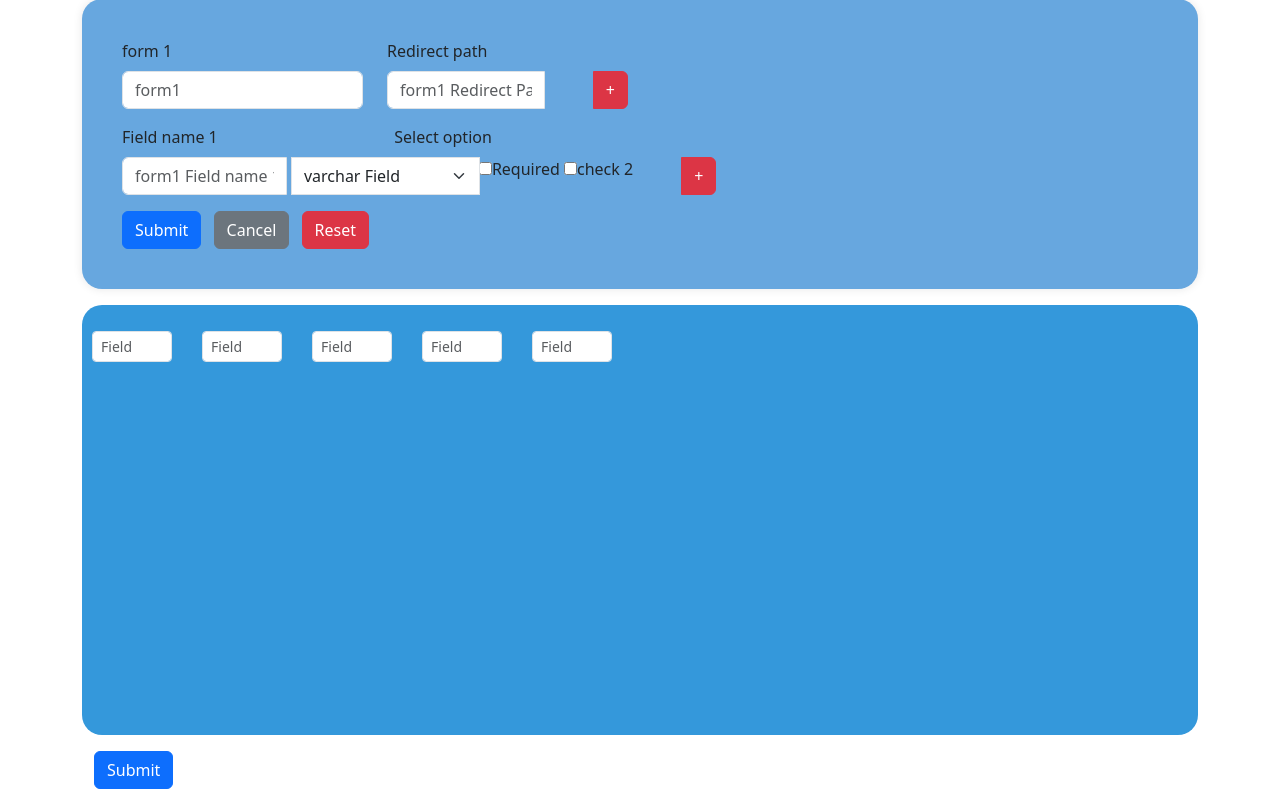
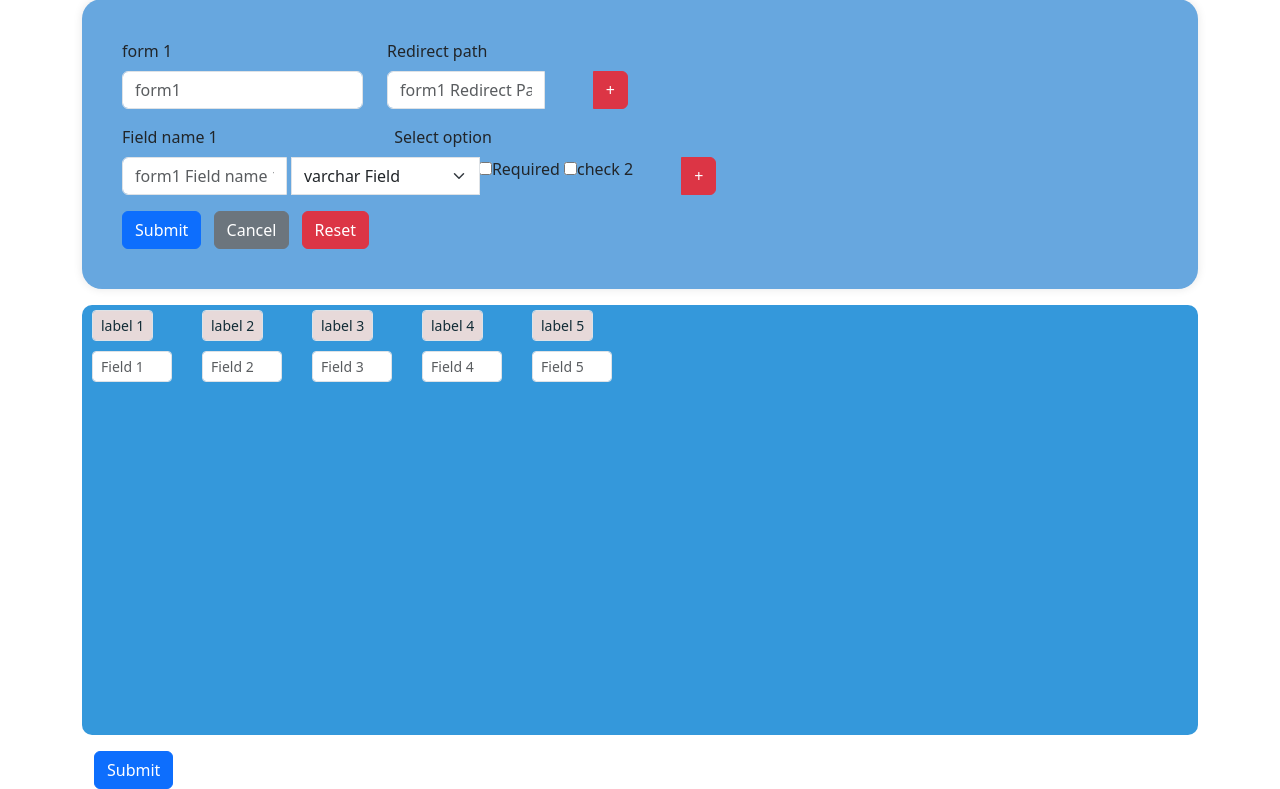
Before and after one commit to Jagan6923/Grid-Five-Input, a Django app: page / in a window 1280 px wide. Shown: the part 231-1020 px from the top of the page. Run offline with Django 5.2, Linux system fonts and the light colour scheme; some libraries are stand-ins or nearby versions.

Commit message:
Position issue fixed

```diff
--- a/formapp/models.py
+++ b/formapp/models.py
@@ -6,10 +6,11 @@ class Project(models.Model):
 
 
 class DraggableInput(models.Model):
+    input_field_id = models.CharField(max_length=100, default='')
     data = models.CharField(max_length=255)
     x_axis = models.FloatField()
     y_axis = models.FloatField()
-    input_field_id = models.CharField(max_length=100, default='')  # You can adjust the max_length as needed
+
 
     def __str__(self):
         return self.data
--- a/formapp/templates/index.html
+++ b/formapp/templates/index.html
@@ -44,7 +44,7 @@
       width: 100%;
       height: 430px;
       position: relative;
-      border-radius: 20px;
+      border-radius: 10px;
     }
 
     .smaller-input {
@@ -54,6 +54,23 @@
       position: absolute;
       top: 0;
       left: 0;
+      border-radius: 4px;
+    }
+
+
+    .smaller-input1 {
+      width: auto;
+      position: absolute;
+      top: 0;
+      left: 0;
+      background-color: rgb(231, 217, 217);
+      border-radius: 4px;
+      color: rgb(17, 44, 54);
+    }
+
+    .draggable-label {
+      position: absolute;
+      pointer-events: none;
     }
   </style>
 </head>
@@ -157,25 +174,46 @@
         </div>
         <div class="grid" id="emptyGrid">
           <div>
-            <input type="text" class="form-control form-control-sm mt-3 smaller-input" placeholder="Field"
-              id="draggableInput1" draggable="true" ondragstart="startDrag(event)" style="left: 10px; top: 10px;">
+            <label class="form-control form-control-sm  smaller-input1" placeholder="Field 1" id="draggableInput1"
+              draggable="true" ondragstart="startDrag(event)" style="left: 10px; top: 5px;">label 1 </label>
           </div>
           <div>
-            <input type="text" class="form-control form-control-sm mt-3 smaller-input" placeholder="Field"
-              id="draggableInput2" draggable="true" ondragstart="startDrag(event)" style="left: 120px; top: 10px;">
+            <label class="form-control form-control-sm smaller-input1" placeholder="Field 2" id="draggableInput2"
+              draggable="true" ondragstart="startDrag(event)" style="left: 120px; top: 5px;">label 2 </label>
           </div>
           <div>
-            <input type="text" class="form-control form-control-sm mt-3 smaller-input" placeholder="Field"
-              id="draggableInput3" draggable="true" ondragstart="startDrag(event)" style="left: 230px; top: 10px;">
+            <label class="form-control form-control-sm  smaller-input1" placeholder="Field 3" id="draggableInput3"
+              draggable="true" ondragstart="startDrag(event)" style="left: 230px; top: 5px;">label 3 </label>
           </div>
           <div>
-            <input type="text" class="form-control form-control-sm mt-3 smaller-input" placeholder="Field"
-              id="draggableInput4" draggable="true" ondragstart="startDrag(event)" style="left: 340px; top: 10px;">
+            <label class="form-control form-control-sm  smaller-input1" placeholder="Field 4" id="draggableInput4"
+              draggable="true" ondragstart="startDrag(event)" style="left: 340px; top: 5px;">label 4 </label>
           </div>
           <div>
-            <input type="text" class="form-control form-control-sm mt-3 smaller-input" placeholder="Field"
-              id="draggableInput5" draggable="true" ondragstart="startDrag(event)" style="left: 450px; top: 10px;">
+            <label class="form-control form-control-sm  smaller-input1" placeholder="Field 5" id="draggableInput5"
+              draggable="true" ondragstart="startDrag(event)" style="left: 450px; top: 5px;">label 5 </label>
           </div>
+          <div>
+            <input type="text" class="form-control form-control-sm mt-3 smaller-input" placeholder="Field 1"
+              id="draggableInput1" draggable="true" ondragstart="startDrag(event)" style="left: 10px; top: 30px;">
+          </div>
+          <div>
+            <input type="text" class="form-control form-control-sm mt-3 smaller-input" placeholder="Field 2"
+              id="draggableInput2" draggable="true" ondragstart="startDrag(event)" style="left: 120px; top: 30px;">
+          </div>
+          <div>
+            <input type="text" class="form-control form-control-sm mt-3 smaller-input" placeholder="Field 3"
+              id="draggableInput3" draggable="true" ondragstart="startDrag(event)" style="left: 230px; top: 30px;">
+          </div>
+          <div>
+            <input type="text" class="form-control form-control-sm mt-3 smaller-input" placeholder="Field 4"
+              id="draggableInput4" draggable="true" ondragstart="startDrag(event)" style="left: 340px; top: 30px;">
+          </div>
+          <div>
+            <input type="text" class="form-control form-control-sm mt-3 smaller-input" placeholder="Field 5"
+              id="draggableInput5" draggable="true" ondragstart="startDrag(event)" style="left: 450px; top: 30px;">
+          </div>
+
         </div>
 
         <div class="container mt-3">
@@ -413,8 +451,8 @@
 
       emptyGrid.addEventListener("drop", function (event) {
         event.preventDefault();
-        const offsetX = event.clientX - emptyGrid.getBoundingClientRect().left;
-        const offsetY = event.clientY - emptyGrid.getBoundingClientRect().top;
+        const offsetX = event.offsetX - (event.dataTransfer.getData("text/plain").includes('input') ? 0 : 50);
+        const offsetY = event.offsetY - (event.dataTransfer.getData("text/plain").includes('input') ? 0 : 15);
         const draggedElementId = event.dataTransfer.getData("text/plain");
         const draggedElement = document.getElementById(draggedElementId);
         const fieldId = draggedElement.getAttribute("data-field-id");
```
Also changed, not shown: form/sam.html (added, +51 -0 lines), db.sqlite3.
